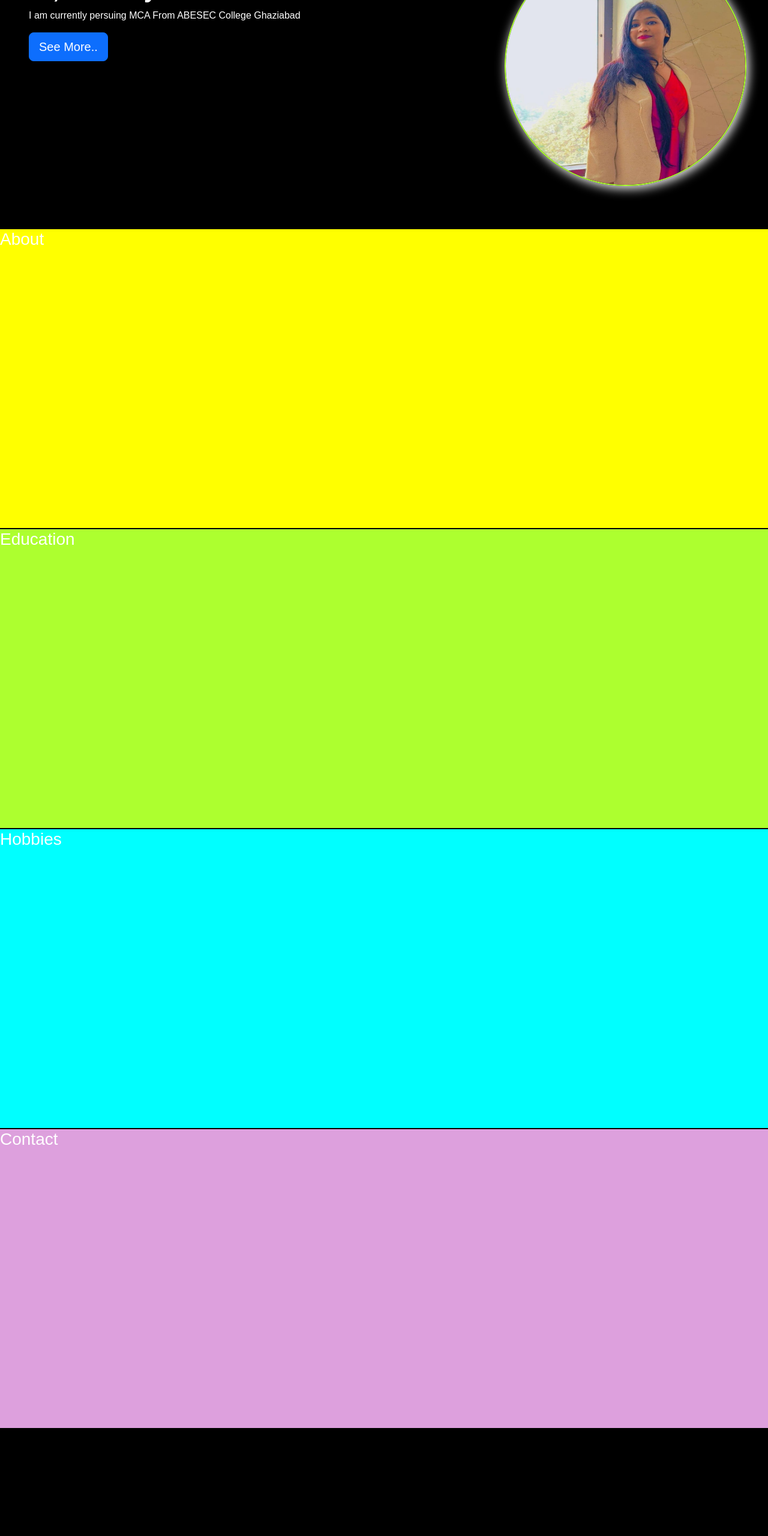
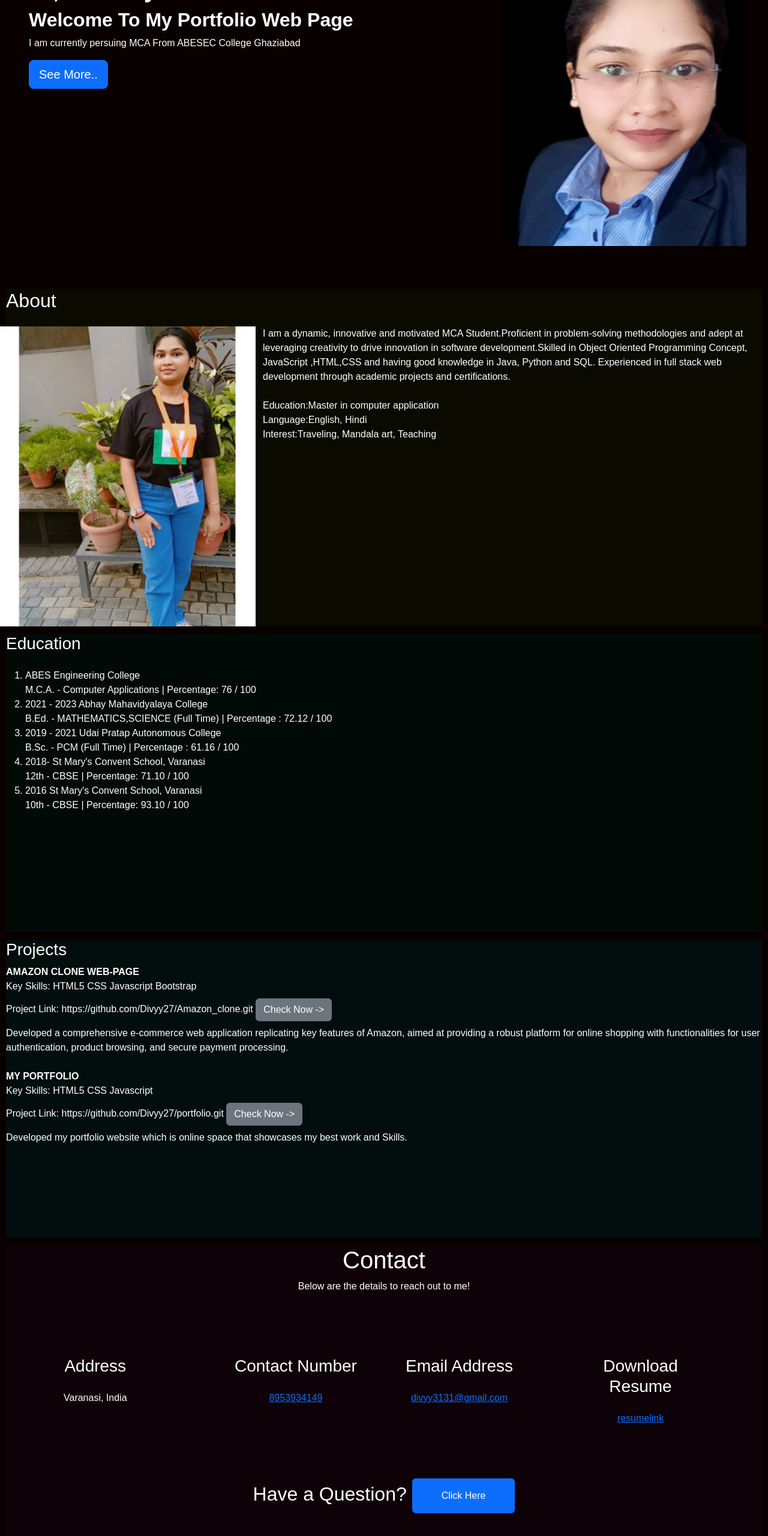
Before and after one commit to Divyy27/portfolio, a plain HTML site: page index.html in a window 1280 px wide. Shown: the part 194-2754 px from the top of the page at 60% size. Before the commit the page ends 2576 px from the top, so only its background shows below. Drawn offline with nearby package versions, Linux system fonts and the light colour scheme.

Commit message:
complete

```diff
--- a/index.html
+++ b/index.html
@@ -1,18 +1,22 @@
 <!doctype html>
 <html lang="en">
+
 <head>
   <meta charset="utf-8">
   <meta name="viewport" content="width=device-width, initial-scale=1">
   <title>Divya portfolio website</title>
-    <link href="https://cdn.jsdelivr.net/npm/bootstrap@5.3.3/dist/css/bootstrap.min.css" rel="stylesheet" integrity="sha384-QWTKZyjpPEjISv5WaRU9OFeRpok6YctnYmDr5pNlyT2bRjXh0JMhjY6hW+ALEwIH" crossorigin="anonymous">
+  <link href="https://cdn.jsdelivr.net/npm/bootstrap@5.3.3/dist/css/bootstrap.min.css" rel="stylesheet"
+    integrity="sha384-QWTKZyjpPEjISv5WaRU9OFeRpok6YctnYmDr5pNlyT2bRjXh0JMhjY6hW+ALEwIH" crossorigin="anonymous">
 
   <link rel="stylesheet" href="style.css">
 </head>
+
 <body>
   <nav class="navbar navbar-expand-lg bg-body-tertiary">
     <div class="container-fluid">
       <a class="navbar-brand" href="#">My Portfolio</a>
-      <button class="navbar-toggler" type="button" data-bs-toggle="collapse" data-bs-target="#navbarSupportedContent" aria-controls="navbarSupportedContent" aria-expanded="false" aria-label="Toggle navigation">
+      <button class="navbar-toggler" type="button" data-bs-toggle="collapse" data-bs-target="#navbarSupportedContent"
+        aria-controls="navbarSupportedContent" aria-expanded="false" aria-label="Toggle navigation">
         <span class="navbar-toggler-icon"></span>
       </button>
       <div class="collapse navbar-collapse" id="navbarSupportedContent">
@@ -21,16 +25,16 @@
             <a class="nav-link active" aria-current="page" href="#">Home</a>
           </li>
           <li class="nav-item">
-            <a class="nav-link" href="#about">About</a>
+            <a class="nav-link" href="#About">About </a>
           </li>
           <li class="nav-item">
-            <a class="nav-link"  href="#contact" aria-disabled="true">Contact</a>
+            <a class="nav-link" href="#Education" aria-disabled="true">Education</a>
           </li>
           <li class="nav-item">
-            <a class="nav-link"  href="#education" aria-disabled="true">Education</a>
+            <a class="nav-link" href="#Project" aria-disabled="true">Project</a>
           </li>
           <li class="nav-item">
-            <a class="nav-link"  href="#hobbies" aria-disabled="true">Hobbies</a>
+            <a class="nav-link" href="#Contact" aria-disabled="true">Contact</a>
           </li>
         </ul>
         <form class="d-flex" role="search">
@@ -44,29 +48,158 @@
     <div class="row">
       <div class="container-fluid py-5 col-md-8">
         <h1 class=" fw-bold">Hi, I'm Divya</h1>
+        <h2 class=" fw-bold">Welcome To My Portfolio Web Page</h2>
         <p class="col-md-10">I am currently persuing MCA From ABESEC College Ghaziabad</p>
-      <button class="btn btn-primary btn-lg" type="button">See More..</button>
+        <a href="#about" class="btn btn-primary btn-lg" type="button">See More..</a>
       </div>
       <div class="col-md-4 mydiv">
-      <img src="./my/dii.png" alt="..">
+        <img src="./my/l,png.png" alt="..">
       </div>
+
+
     </div>
   </div>
 
   <section id="about">
-    <h3>About</h3>
+    <h2 class="mb-4">About </h2>
+    <div class="row">
+    <div class="col-md-4 mydiv">
+      <img src="./my/f1.png" alt="..">
+    </div>
+
+<div class="col-md-8">
+    <p>I am a dynamic, innovative and motivated MCA Student.Proficient in problem-solving methodologies and adept at
+      leveraging
+      creativity to drive innovation in software development.Skilled in Object Oriented Programming Concept, JavaScript
+      ,HTML,CSS and
+      having good knowledge in Java, Python and SQL. Experienced in full stack web development through academic projects
+      and
+      certifications.</p>
+    <ul class="about-info mt-4 px-md-0 px-2">
+
+      <li class="d-flex"><span>Education:</span> <span>Master in computer application</span></li>
+      <li class="d-flex"><span>Language:</span> <span>English, Hindi</span></li>
+      <li class="d-flex"><span>Interest:</span> <span>Traveling, Mandala art, Teaching</span></li>
+
+    </ul>
+  </div>
+</div>
   </section>
   <section id="education">
-    <h3>Education</h3>
+    <h3 class="mb-4">Education</h3>
+    <p>
+    <ol type="1">
+      <li>ABES Engineering College<br>
+      M.C.A. - Computer Applications | Percentage: 76 / 100<br>
+      <li> 2021 - 2023 Abhay Mahavidyalaya College</li>
+      B.Ed. - MATHEMATICS,SCIENCE (Full Time) | Percentage : 72.12 / 100<br></li>
+      <li> 2019 - 2021 Udai Pratap Autonomous College<br>
+      B.Sc. - PCM (Full Time) | Percentage : 61.16 / 100<br></li>
+      <li>2018- St Mary's Convent School, Varanasi<br>
+      12th - CBSE | Percentage: 71.10 / 100<br></li>
+      <li>2016 St Mary's Convent School, Varanasi<br>
+      10th - CBSE | Percentage: 93.10 / 100</li>
+    </ol>
+    </p>
+
   </section>
-  <section id="hobbies">
-    <h3>Hobbies</h3>
+  <section id="Projects">
+    <h3>Projects</h3>
+    <p>
+      <b> AMAZON CLONE WEB-PAGE
+      </b>
+      <br>
+      Key Skills: HTML5 CSS Javascript Bootstrap
+      <br>
+      Project Link: https://github.com/Divyy27/Amazon_clone.git
+      <a href="https://divyy27.github.io/Amazon_clone/" class="btn btn-secondary my-2" target="_blank"> Check Now -></a>
+      <br>
+      Developed a comprehensive e-commerce web application replicating key features of Amazon, aimed at providing a
+      robust platform
+      for online shopping with functionalities for user authentication, product browsing, and secure payment processing.
+      <br>
+
+      <br>
+      <b>MY PORTFOLIO</b>
+      <br>
+      Key Skills: HTML5 CSS Javascript
+      <br>
+      Project Link: https://github.com/Divyy27/portfolio.git
+      <a href="https://divyy27.github.io/portfolio/" class="btn btn-secondary my-2" target="_blank"> Check Now -></a>
+      <br>
+      Developed my portfolio website which is online space that showcases my best work and Skills.
+
+
+    </p>
   </section>
-  <section id="contact">
-    <h3>Contact</h3>
+  <!-- <section id="contact"> -->
+  <section class="ftco-section contact-section ftco-no-pb" id="contact-section">
+    <div class="container">
+      <div class="row justify-content-center mb-5 pb-3">
+        <div class="col-md-7 heading-section text-center ftco-animate">
+          <h1 class="big big-2">Contact</h1>
+          <!-- <h2 class="mb-4">Contact Me</h2> -->
+          <p>Below are the details to reach out to me!</p>
+        </div>
+      </div>
+
+      <div class="row d-flex contact-info mb-5">
+        <div class="col-md-6 col-lg-3 d-flex ftco-animate">
+          <div class="align-self-stretch box p-4 text-center">
+            <div class="icon d-flex align-items-center justify-content-center">
+              <span class="icon-map-signs"></span>
+            </div>
+            <h3 class="mb-4">Address</h3>
+            <p>Varanasi, India</p>
+          </div>
+        </div>
+        <div class="col-md-6 col-lg-3 d-flex ftco-animate">
+          <div class="align-self-stretch box p-4 text-center">
+            <div class="icon d-flex align-items-center justify-content-center">
+              <span class="icon-phone2"></span>
+            </div>
+            <h3 class="mb-4">Contact Number</h3>
+            <p><a href="tel://8953934149">8953934149</a></p>
+          </div>
+        </div>
+        <div class="col-md-6 col-lg-3 d-flex ftco-animate">
+          <div class="align-self-stretch box p-4 text-center">
+            <div class="icon d-flex align-items-center justify-content-center">
+              <span class="icon-paper-plane"></span>
+            </div>
+            <h3 class="mb-4">Email Address</h3>
+            <p><a href="mailto://divyy3131@gmail.com">divyy3131@gmail.com</a></p>
+          </div>
+        </div>
+        <div class="col-md-6 col-lg-3 d-flex ftco-animate">
+          <div class="align-self-stretch box p-4 text-center">
+            <div class="icon d-flex align-items-center justify-content-center">
+              <span class="icon-globe"></span>
+            </div>
+            <h3 class="mb-4">Download Resume</h3>
+            <p><a href="./my/Divya-Resume.pdf" download="Resume">resumelink</a></p>
+          </div>
+        </div>
+
+        <div class="container">
+          <br>
+          <br>
+          <div class="row justify-content-center">
+            <div class="col-md-7 ftco-animate text-center">
+              <h2>Have a<span> Question? </span> <a href="https://docs.google.com/forms/d/e/1FAIpQLScL9mHvYtWfFc73nmcP1OLFH2WRAcELt8GPneQzqpibasGP6Q/viewform?usp=sf_link"
+                  class="btn btn-primary py-3 px-5" target="_blank">Click Here</a> </h2>
+            </div>
+          </div>
+        </div>
   </section>
 
-  <script src="https://cdn.jsdelivr.net/npm/bootstrap@5.3.3/dist/js/bootstrap.bundle.min.js" integrity="sha384-YvpcrYf0tY3lHB60NNkmXc5s9fDVZLESaAA55NDzOxhy9GkcIdslK1eN7N6jIeHz" crossorigin="anonymous"></script>
+
+
+
+  <script src="https://cdn.jsdelivr.net/npm/bootstrap@5.3.3/dist/js/bootstrap.bundle.min.js"
+    integrity="sha384-YvpcrYf0tY3lHB60NNkmXc5s9fDVZLESaAA55NDzOxhy9GkcIdslK1eN7N6jIeHz"
+    crossorigin="anonymous"></script>
 
 </body>
+
 </html>
--- a/style.css
+++ b/style.css
@@ -7,20 +7,20 @@
 
 }
 body{
-  background: #000;
+  background: #090000;
   color:#fff;
 
 }
 
 .mydiv{
   padding: 0px;
-  height: 400px;
+  height: 500px;
   overflow: hidden;
   display: flex;
-  justify-content: center;
-  border: 2px solid greenyellow;
-  border-radius: 50%;
-  box-shadow: 3px 4px 18px white;
+  justify-content: Middle;
+  /* border: 10px solid rgb(41, 62, 8);
+  border-radius: 200%;
+  box-shadow: 3px 4px 18px white; */
 }
 
 .mydiv:hover{
@@ -33,23 +33,25 @@ body{
   width: 100%;
 }
 
+section{
+  margin: 10px;
+}
 section:nth-child(5){
   height: 500px;
   border-bottom: 2px solid black;
-  background-color: aqua;
+  background-color: rgb(2, 13, 13);
 }
 section:nth-child(6){
   height: 500px;
   border-bottom: 2px solid black;
-  background-color: plum;
+  background-color: rgb(14, 2, 8);
 }
 section:nth-child(3){
-  height: 500px;
   border-bottom: 2px solid black;
-  background-color: yellow;
+  background-color: rgb(10, 10, 1);
 }
 section:nth-child(4){
   height: 500px;
   border-bottom: 2px solid black;
-  background-color: greenyellow;
+  background-color: rgb(1, 10, 7);
 }
```
Also changed, not shown: my/DI.png (added), my/f.png (added), my/f1.png (added), my/kIi.png (added), my/l,png.png (added), my/m.png.png (added), my/v.png.jpeg (added), 1 other file. Lines whose indentation alone changed are shown as unchanged.
